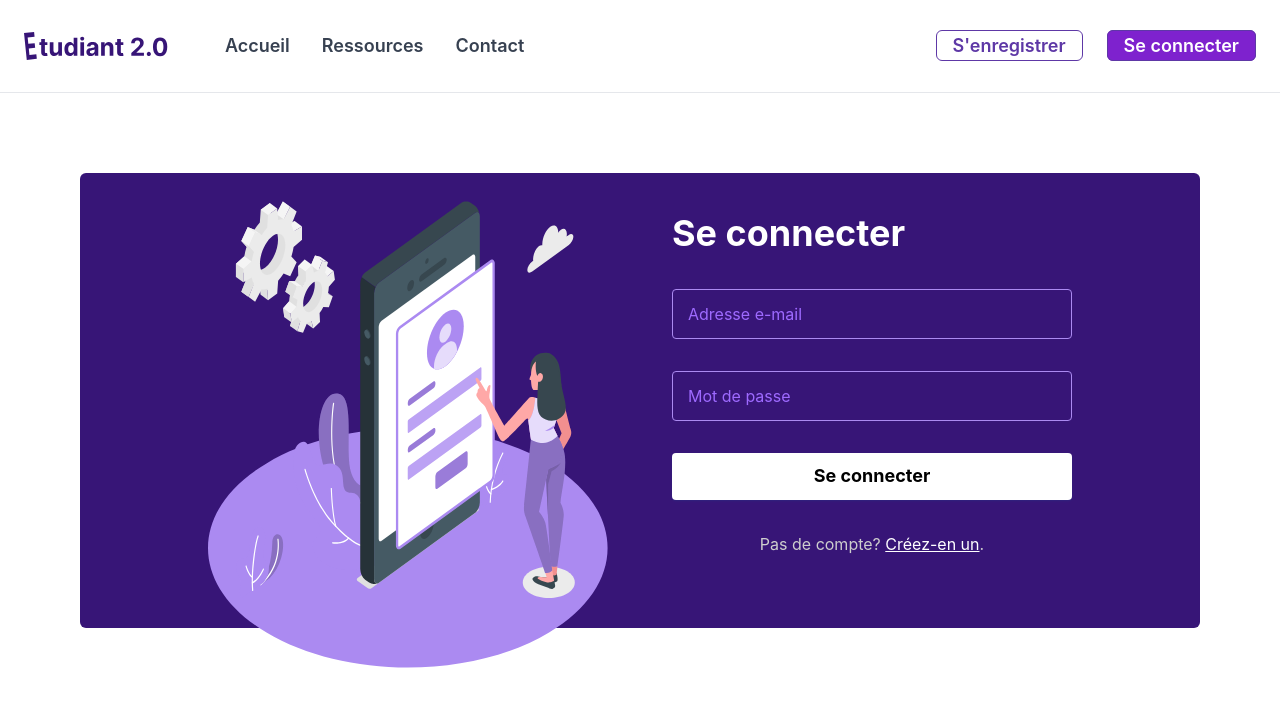
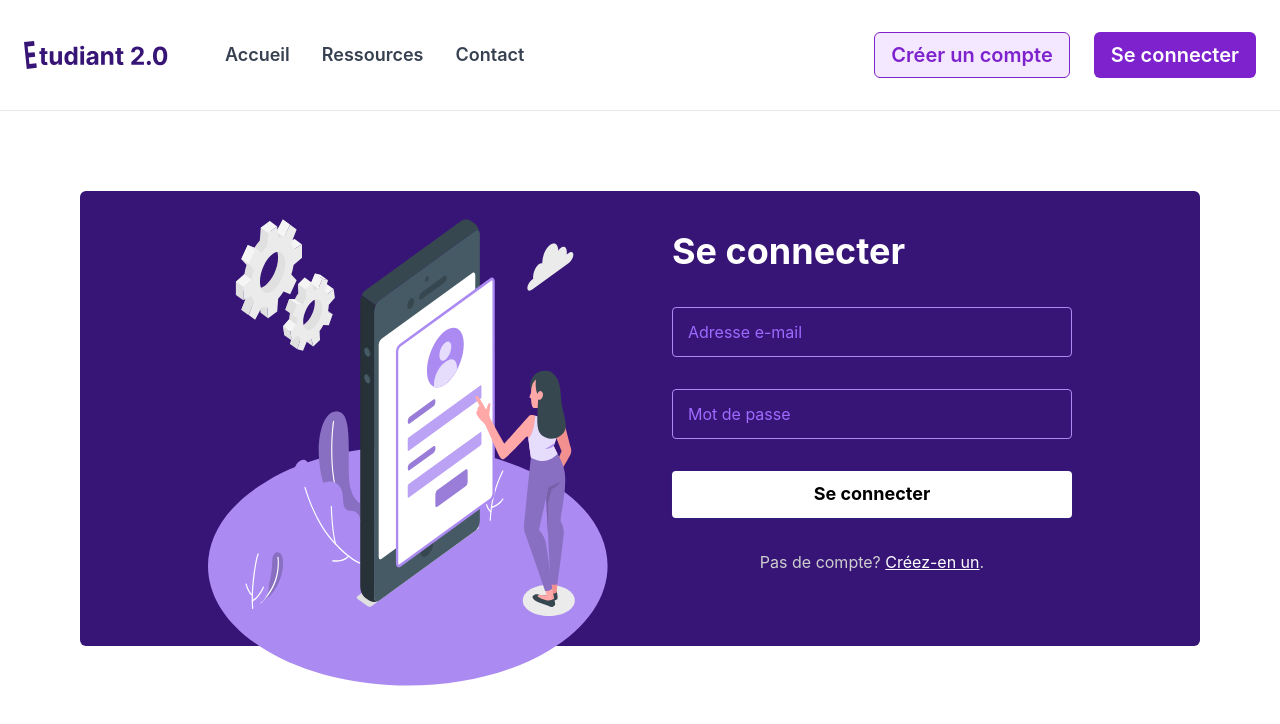
Before and after one commit to Joe-Itax/etudiant2.0-front, a React (Vite) app: page /login in a window 1280 px wide. Shown: the top 724 px of the page. Built offline with nearby package versions, Linux system fonts and the light colour scheme; no server answers.

Commit message:
feat: create hero section of home page

```diff
--- a/src/components/bouttons/first-bouton.jsx
+++ /dev/null
@@ -1,3 +0,0 @@
-export default function firstBouton({ content }) {
-  return <button>{content}</button>;
-}
--- /dev/null
+++ b/src/components/bouttons/primary-button.jsx
@@ -0,0 +1,15 @@
+import PropTypes from "prop-types";
+
+export default function PrimaryBouton({ children }) {
+  return (
+    <button
+      className={`px-4 py-2 border border-transparent rounded-md text-xl font-semibold bg-purple-700 hover:bg-purple-800 text-white`}
+    >
+      {children}
+    </button>
+  );
+}
+
+PrimaryBouton.propTypes = {
+  children: PropTypes.node,
+};
--- /dev/null
+++ b/src/components/bouttons/secondary-button.jsx
@@ -0,0 +1,15 @@
+import PropTypes from "prop-types";
+
+export default function SecondaryBouton({ children }) {
+  return (
+    <button
+      className={`px-4 py-2 border border-purple-700 rounded-md text-xl font-semibold bg-purple-100 hover:bg-purple-200 text-purple-700`}
+    >
+      {children}
+    </button>
+  );
+}
+
+SecondaryBouton.propTypes = {
+  children: PropTypes.node,
+};
--- a/src/components/header/header.css
+++ b/src/components/header/header.css
@@ -63,9 +63,9 @@ header nav.second {
 header nav.second ul {
   @apply flex gap-0 sm:gap-2 md:gap-1 lg:gap-6 justify-center items-center self-center;
 }
-header nav.second ul li a.login {
+/* header nav.second ul li a.login {
   @apply rounded-md border border-[#5E38A6] text-white px-4 py-1 bg-purple-700 hover:bg-purple-800;
 }
 header nav.second ul li a.signup {
   @apply border rounded-md px-4 py-1 border-[#5E38A6] text-[#5E38A6] hover:bg-slate-100;
-}
+} */
--- a/src/components/header/header.jsx
+++ b/src/components/header/header.jsx
@@ -11,6 +11,8 @@ import { CircularProgress } from "@mui/material";
 import currentUserContext from "../../contexts/current-user.context";
 import authStatusContext from "../../contexts/auth.context";
 import axios from "axios";
+import PrimaryBouton from "../bouttons/primary-button";
+import SecondaryBouton from "../bouttons/secondary-button";
 
 import OpenMobileMenu from "./navbar-mobile/navbar-mobile";
 
@@ -261,13 +263,13 @@ export default function Header() {
         {!isAuthenticated ? (
           <ul className="">
             <li>
-              <Link to={"/signup"} className="signup">
-                S&apos;enregistrer
+              <Link to={`/signup`}>
+                <SecondaryBouton>Créer un compte</SecondaryBouton>
               </Link>
             </li>
             <li>
-              <Link to={"/login"} className="login">
-                Se connecter
+              <Link to={`/login`}>
+                <PrimaryBouton>Se connecter</PrimaryBouton>
               </Link>
             </li>
           </ul>
--- a/src/pages/home.jsx
+++ b/src/pages/home.jsx
@@ -1,3 +1,32 @@
+import { Link } from "react-router-dom";
+import PrimaryBouton from "../components/bouttons/primary-button";
+import SecondaryBouton from "../components/bouttons/secondary-button";
+
 export default function Home() {
-  return <div>Home</div>;
+  return (
+    <div className="home-page">
+      <section className="hero w-full min-[1150px]:w-2/3 flex flex-col gap-8 text-center sm:text-start">
+        <h1 className="text-4xl min-[450px]:text-5xl font-bold">
+          Connectez-vous, collaborez, réussissez avec Etudiant 2.0
+        </h1>
+        <div className="slogan">
+          <h2 className="text-2xl min-[450px]:text-3xl font-semibold">
+            Etudiant 2.0 : Apprenez au-delà des frontières de votre université.
+          </h2>
+        </div>
+        <div className="flex flex-wrap sm:justify-start justify-center sm:flex-nowrap items-center gap-4 max-[640px]:mt-8">
+          <div className="sm:my-8">
+            <Link to={`/ressources`}>
+              <PrimaryBouton>Découvrez les ressources</PrimaryBouton>
+            </Link>
+          </div>
+          <div>
+            <Link to={`/signup`}>
+              <SecondaryBouton>Inscrivez-vous gratuitement</SecondaryBouton>
+            </Link>
+          </div>
+        </div>
+      </section>
+    </div>
+  );
 }
--- a/src/pages/index.css
+++ b/src/pages/index.css
@@ -4,3 +4,13 @@
 .profil-main-container select {
   @apply w-full md:w-64;
 }
+
+.home-page {
+  @apply w-full flex justify-start items-center bg-slate-400 px-2 min-[380px]:px-10 min-[580px]:px-20 min-[580px]:py-60 py-40 min-[865px]:px-36  bg-cover bg-no-repeat bg-center object-contain text-white;
+  background-image: linear-gradient(
+      to bottom,
+      rgba(0, 0, 0, 0.5),
+      rgba(0, 0, 0, 0.5)
+    ),
+    url("https://images.unsplash.com/photo-1427504494785-3a9ca7044f45?q=80&w=1740&auto=format&fit=crop&ixlib=rb-4.0.3&ixid=M3wxMjA3fDB8MHxwaG90by1wYWdlfHx8fGVufDB8fHx8fA%3D%3D");
+}
```
Also changed, not shown: public/assets/bg-hero.jpg (added), 1 other file (tests, documents, lock files or other folders).
